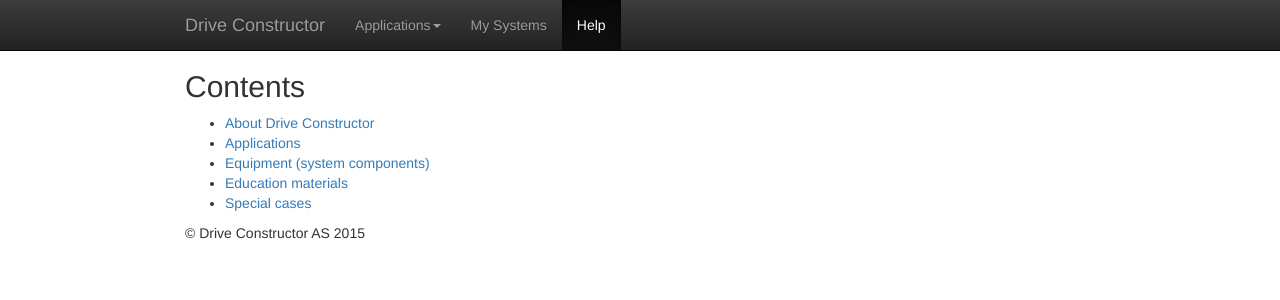
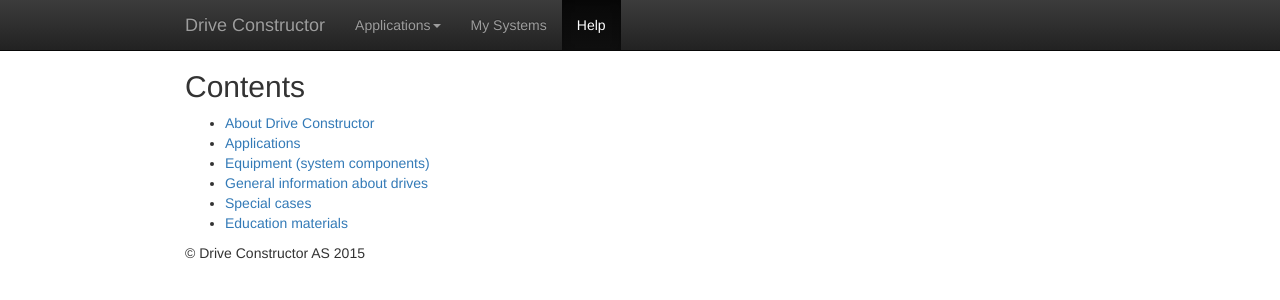
Before and after one commit to Alexey1Gavrilov/drive-constructor-site, a Jekyll site: the page built from help/index.md, in a window 1280 px wide. Shown: the top 300 px of the page. Built offline with Jekyll 4.4.1, drawn with Linux system fonts in a browser that asks for light colours.

Commit message:
Update index.md

```diff
--- a/help/index.md
+++ b/help/index.md
@@ -9,5 +9,6 @@ weight: 1
 * [About Drive Constructor](about.html)
 * [Applications](applications/overview.html)
 * [Equipment (system components)](equipment.html)
+* [General information about drives](general-information-about-drives.html)
+* [Special cases](special-cases.html)
 * [Education materials](education-materials.html)
-* [Special cases](special-cases.html)
```
